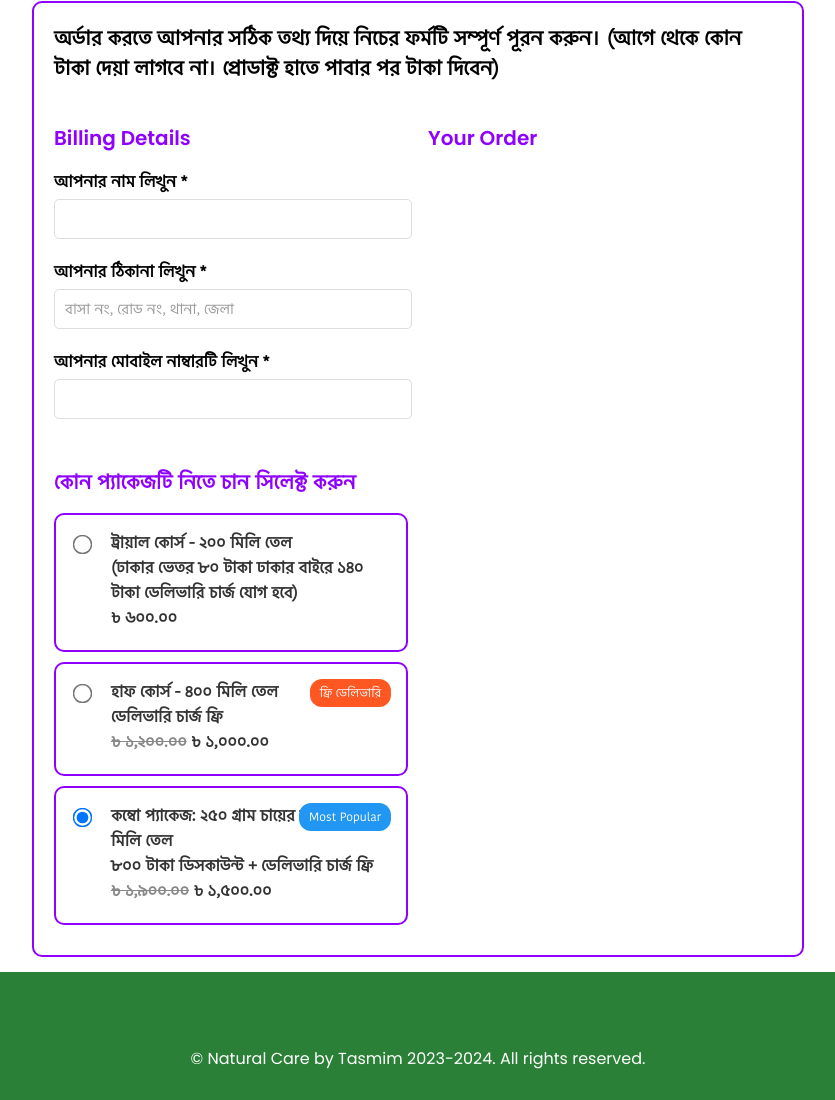
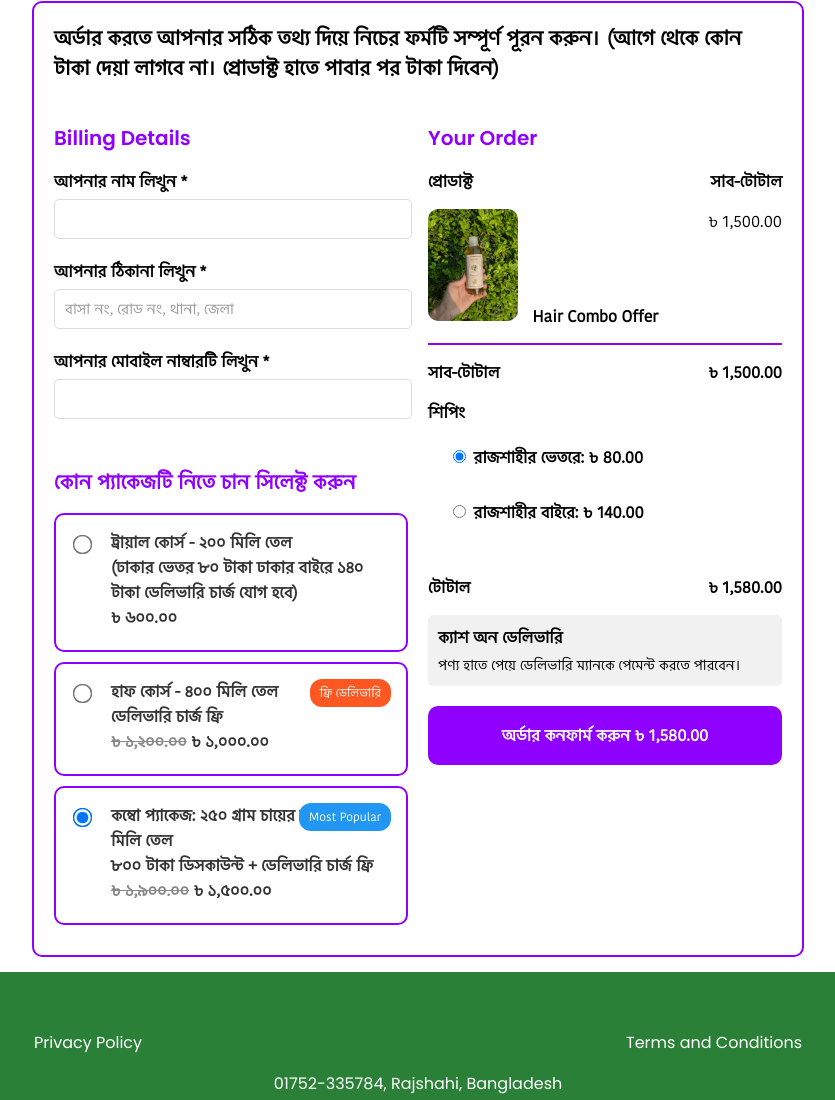
Before and after one commit to naturalcarebytasmim/naturalcarebytasmim, a plain HTML site: page index.html in a window 1280 px wide. Shown: the part 1222-2322 px from the top of the page, without its empty margins (222-1057 px from the left). Drawn offline with Linux system fonts and the light colour scheme.

Commit message:
Update index.html

```diff
--- a/index.html
+++ b/index.html
@@ -165,7 +165,46 @@
                 <div class="ektar-bap">
                     <div class="your-order">
                         <h1>Your Order</h1>
+                        <div class="order-summary">
+                            <div class="product-detail">
+                                <span>প্রোডাক্ট</span>
+                                <span>সাব-টোটাল</span>
+                            </div>
+                            <div class="product-item">
+                                <span class="product-name">
+                                    <img src="image/hairoil.webp" alt="Hair Combo Offer">
+                                    Hair Combo Offer
+                                </span>
+                                <span>৳ 1,500.00</span>
+                            </div>
+                            <hr style="border: 1px solid #8f00ff;">
 
+                            <div class="subtotal">
+                                <span>সাব-টোটাল</span>
+                                <span>৳ 1,500.00</span>
+                            </div>
+                            <div class="shipping-options">
+                                <span>শিপিং</span>
+                                <div>
+                                    <label><input type="radio" name="shipping" value="80" checked> রাজশাহীর ভেতরে: ৳
+                                        80.00</label><br>
+                                    <label><input type="radio" name="shipping" value="140"> রাজশাহীর বাইরে: ৳
+                                        140.00</label><br>
+                                    <!--
+                                        <label><input type="radio" name="shipping" value="0"> ফ্রি ডেলিভারি</label>
+                                -->
+                                </div>
+                            </div>
+                            <div class="total">
+                                <span>টোটাল</span>
+                                <span id="total-amount">৳ 1,580.00</span>
+                            </div>
+                            <div class="payment-method">
+                                <span>ক্যাশ অন ডেলিভারি</span>
+                                <p>পণ্য হাতে পেয়ে ডেলিভারি ম্যানকে পেমেন্ট করতে পারবেন।</p>
+                            </div>
+                            <button id="place-order">অর্ডার কনফার্ম করুন ৳ 1,580.00</button>
+                        </div>
                     </div>
                 </div>
             </div>
@@ -173,6 +212,12 @@
     </section>
     <!-- Footer -->
     <footer>
+        <div class="policy">
+            <a href="privacy-policy.html">Privacy Policy</a>
+
+            <a href="terms-and-conditions.html">Terms and Conditions</a>
+        </div>
+        <div class="phone-address">01752-335784, Rajshahi, Bangladesh</div>
         <p>&copy; Natural Care by Tasmim 2023-2024. All rights reserved.</p>
     </footer>
 
```
